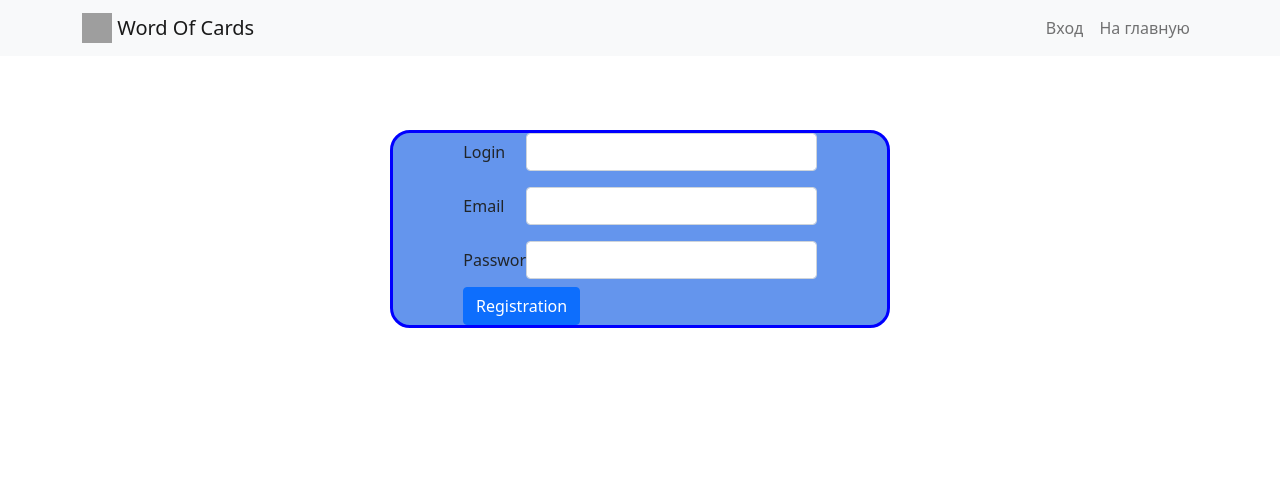
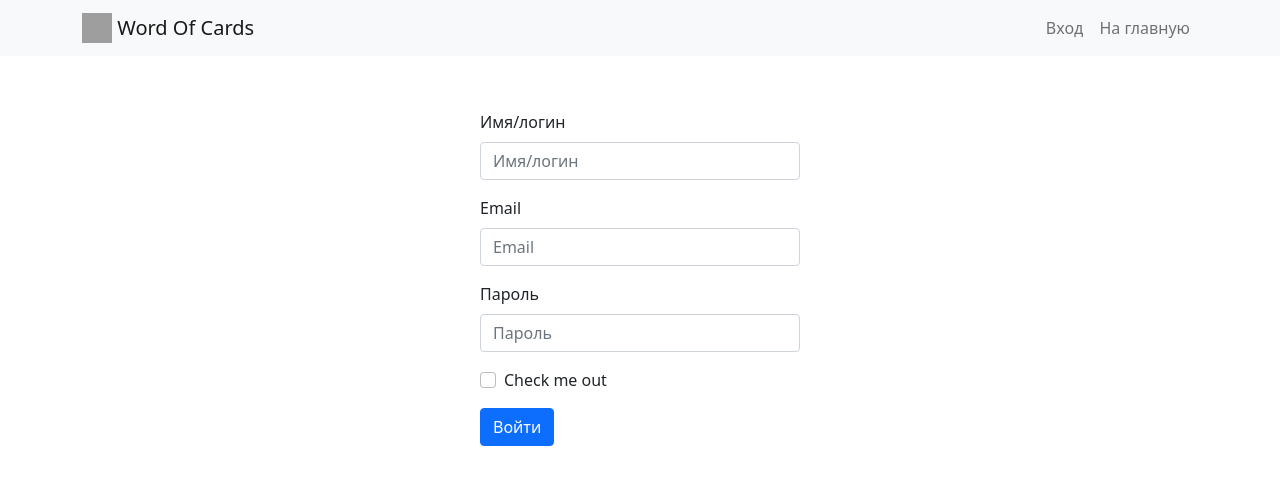
Before and after one commit to anboch/Word-of-Cards, a React (Create React App) app in the folder front-ts/: page /signup in a window 1280 px wide. Shown: the top 484 px of the page. Built offline with nearby package versions, Linux system fonts and the light colour scheme; grey boxes are pictures that could not be loaded.

Commit message:
Стилизация входа и регистрации

```diff
--- a/front-ts/src/Components/Account/Account.tsx
+++ b/front-ts/src/Components/Account/Account.tsx
@@ -33,7 +33,7 @@ export default function Account() {
           <button className="divSearch">✔</button>
         </form>
       </div> */}
-      <h3 className="animate__animated animate__zoomInUp">
+      <h3 className="d-flex justify-content-center animate__animated animate__zoomInUp">
         Привет {state.userReducer.user.login.toUpperCase()}!
       </h3>
       <DeckList />
--- a/front-ts/src/Components/Login/Login.tsx
+++ b/front-ts/src/Components/Login/Login.tsx
@@ -1,38 +1,41 @@
-import React from "react";
-import "./Login.css";
-import { useDispatch, useSelector } from "react-redux";
-import {loginUserSagaAC} from '../../redux/ActionCreators/User/loginUserAC'
-import {useForm} from 'react-hook-form'
-import {useHistory} from 'react-router-dom'
-import {State} from '../../redux/types/index'
-import useSound from 'use-sound'
+import React from 'react';
+import './Login.css';
+import { useDispatch, useSelector } from 'react-redux';
+import { loginUserSagaAC } from '../../redux/ActionCreators/User/loginUserAC';
+import { useForm } from 'react-hook-form';
+import { useHistory } from 'react-router-dom';
+import { State } from '../../redux/types/index';
+import useSound from 'use-sound';
+import { Button, Form } from 'react-bootstrap';
 // import musicTrue from '../../volue/good.mp3'
-
 
 function Login() {
   // const [playTrue] = useSound(
   //   musicTrue,
   //   { volume: 0.25 })
-  const history = useHistory()
-  const state = useSelector((state:State) => state)
-  const {register,handleSubmit} = useForm()
-const dispatch = useDispatch()
+  const history = useHistory();
+  const state = useSelector((state: State) => state);
+  const { register, handleSubmit } = useForm();
+  const dispatch = useDispatch();
 
-const loginUser = (event:{login:string,password:string}) => {
-
-const login = event.login
-const password = event.password
-dispatch(loginUserSagaAC(login,password))
-}
-state.userReducer.user._id && /*playTrue()|| */history.push('/account')
+  const loginUser = (event: { login: string; password: string }) => {
+    const login = event.login;
+    console.log('login:', login);
+    const password = event.password;
+    console.log('password:', password);
+    dispatch(loginUserSagaAC(login, password));
+  };
+  state.userReducer.user._id && /*playTrue()|| */ history.push('/account');
   return (
-    <div className="divLogin animate__animated animate__flipInY">
+    <div
+      className="d-flex justify-content-center"
+      style={{ marginTop: '30px' }}
+    >
+      {/* <div className="divLogin animate__animated animate__flipInY">
         <form onSubmit={handleSubmit(loginUser)}>
           <div className="row mb-3">
-          <label  className="col-sm-2 col-form-label">
-            Login
-          </label>
-          <div style={{ maxWidth: "400px" }} className="col-sm-10">
+            <label className="col-sm-2 col-form-label">Login</label>
+            <div style={{ maxWidth: '400px' }} className="col-sm-10">
               <input
                 {...register('login')}
                 required
@@ -44,10 +47,8 @@ state.userReducer.user._id && /*playTrue()|| */history.push('/account')
             </div>
           </div>
           <div className="row mb-2">
-          <label  className="col-sm-2 col-form-label">
-            Password
-          </label>
-          <div style={{ maxWidth: "400px" }} className="col-sm-10">
+            <label className="col-sm-2 col-form-label">Password</label>
+            <div style={{ maxWidth: '400px' }} className="col-sm-10">
               <input
                 {...register('password')}
                 required
@@ -58,8 +59,47 @@ state.userReducer.user._id && /*playTrue()|| */history.push('/account')
               />
             </div>
           </div>
-        <button className="btn btn-primary animate__animated animate__lightSpeedInRight">Login</button>
+          <button className="btn btn-primary animate__animated animate__lightSpeedInRight">
+            Login
+          </button>
         </form>
+      </div> */}
+      <Form style={{ width: '20rem' }} onSubmit={handleSubmit(loginUser)}>
+        <Form.Group className="mb-3" controlId="formBasicEmail">
+          <Form.Label>Имя/логин</Form.Label>
+          <Form.Control
+            {...register('login')}
+            required
+            name="login"
+            type="string"
+            className="form-control"
+            id="inputEmail3"
+            placeholder="Имя/логин"
+          />
+          {/* <Form.Text className="text-muted">
+            We'll never share your email with anyone else.
+          </Form.Text> */}
+        </Form.Group>
+
+        <Form.Group className="mb-3" controlId="formBasicPassword">
+          <Form.Label>Пароль</Form.Label>
+          <Form.Control
+            {...register('password')}
+            required
+            name="password"
+            type="password"
+            className="form-control"
+            id="inputPassword3"
+            placeholder="Пароль"
+          />
+        </Form.Group>
+        {/* <Form.Group className="mb-3" controlId="formBasicCheckbox">
+          <Form.Check type="checkbox" label="Check me out" />
+        </Form.Group> */}
+        <Button variant="primary" type="submit">
+          Войти
+        </Button>
+      </Form>
     </div>
   );
 }
--- a/front-ts/src/Components/Registration/Registration.tsx
+++ b/front-ts/src/Components/Registration/Registration.tsx
@@ -1,33 +1,36 @@
-import React from "react";
-import "./Registration.css";
-import { useDispatch} from "react-redux";
-import {addUserSagaAC} from '../../redux/ActionCreators/User/addUserAC'
-import {useForm} from 'react-hook-form'
-import {useHistory} from 'react-router-dom'
+import React from 'react';
+import './Registration.css';
+import { useDispatch } from 'react-redux';
+import { addUserSagaAC } from '../../redux/ActionCreators/User/addUserAC';
+import { useForm } from 'react-hook-form';
+import { useHistory } from 'react-router-dom';
+import { Form, Button } from 'react-bootstrap';
 
 function Registration() {
-  const history = useHistory()
-const {register,handleSubmit} = useForm()
-const dispatch = useDispatch()
+  const history = useHistory();
+  const { register, handleSubmit } = useForm();
+  const dispatch = useDispatch();
 
-  const handlerUser = (event:any) => {
-
-    const login = event.login
-     const  email = event.email
-       const password = event.password
-       dispatch(addUserSagaAC(login,email,password))
-       history.push('/account')
-  }
+  const handlerUser = (event: any) => {
+    const login = event.login;
+    const email = event.email;
+    const password = event.password;
+    dispatch(addUserSagaAC(login, email, password));
+    history.push('/account');
+  };
 
   return (
-    <div className="divRegistration animate__animated animate__flipInY">
-      <form className='tilt-in-fwd-tr' onSubmit={handleSubmit(handlerUser)}>
+    <div
+      className="d-flex justify-content-center"
+      style={{ marginTop: '30px' }}
+    >
+      {/* <div className="divRegistration animate__animated animate__flipInY">
+        <form className="tilt-in-fwd-tr" onSubmit={handleSubmit(handlerUser)}>
           <div className="row mb-3">
-          <label  className="col-sm-2 col-form-label">
-            Login
-          </label>
-          <div style={{ maxWidth: "400px" }} className="col-sm-10">
-            <input {...register('login')}
+            <label className="col-sm-2 col-form-label">Login</label>
+            <div style={{ maxWidth: '400px' }} className="col-sm-10">
+              <input
+                {...register('login')}
                 required
                 name="login"
                 type="string"
@@ -37,11 +40,10 @@ const dispatch = useDispatch()
             </div>
           </div>
           <div className="row mb-3">
-          <label  className="col-sm-2 col-form-label">
-            Email
-          </label>
-          <div style={{ maxWidth: "400px" }} className="col-sm-10">
-            <input {...register('email')}
+            <label className="col-sm-2 col-form-label">Email</label>
+            <div style={{ maxWidth: '400px' }} className="col-sm-10">
+              <input
+                {...register('email')}
                 required
                 name="email"
                 type="email"
@@ -51,11 +53,10 @@ const dispatch = useDispatch()
             </div>
           </div>
           <div className="row mb-2">
-          <label  className="col-sm-2 col-form-label">
-            Password
-          </label>
-          <div style={{ maxWidth: "400px" }} className="col-sm-10">
-            <input {...register('password')}
+            <label className="col-sm-2 col-form-label">Password</label>
+            <div style={{ maxWidth: '400px' }} className="col-sm-10">
+              <input
+                {...register('password')}
                 required
                 name="password"
                 type="password"
@@ -64,8 +65,65 @@ const dispatch = useDispatch()
               />
             </div>
           </div>
-        <button className="btn btn-primary animate__animated animate__lightSpeedInRight">Registration</button>
+          <button className="btn btn-primary animate__animated animate__lightSpeedInRight">
+            Registration
+          </button>
         </form>
+      </div> */}
+      <Form style={{ width: '20rem' }} onSubmit={handleSubmit(handlerUser)}>
+        <Form.Group className="mb-3" controlId="formBasicEmail">
+          <Form.Label>Имя/логин</Form.Label>
+          <Form.Control
+            {...register('login')}
+            required
+            name="login"
+            type="string"
+            className="form-control"
+            id="inputEmail3"
+            placeholder="Имя/логин"
+          />
+          {/* <Form.Text className="text-muted">
+            We'll never share your email with anyone else.
+          </Form.Text> */}
+        </Form.Group>
+        <Form.Group className="mb-3" controlId="formBasicEmail">
+          <Form.Label>Email</Form.Label>
+          <Form.Control
+            {...register('email')}
+            required
+            name="email"
+            type="email"
+            className="form-control"
+            id="inputEmail3"
+            placeholder="Email"
+          />
+          {/* <Form.Text className="text-muted">
+            We'll never share your email with anyone else.
+          </Form.Text> */}
+        </Form.Group>
+
+        <Form.Group className="mb-3" controlId="formBasicPassword">
+          <Form.Label>Пароль</Form.Label>
+          <Form.Control
+            {...register('password')}
+            required
+            name="password"
+            type="password"
+            className="form-control"
+            id="inputPassword3"
+            placeholder="Пароль"
+          />
+          {/* <Form.Text className="text-muted">
+            We'll never share your email with anyone else.
+          </Form.Text> */}
+        </Form.Group>
+        <Form.Group className="mb-3" controlId="formBasicCheckbox">
+          <Form.Check type="checkbox" label="Check me out" />
+        </Form.Group>
+        <Button variant="primary" type="submit">
+          Войти
+        </Button>
+      </Form>
     </div>
   );
 }
```
Lines whose indentation alone changed are shown as unchanged.
